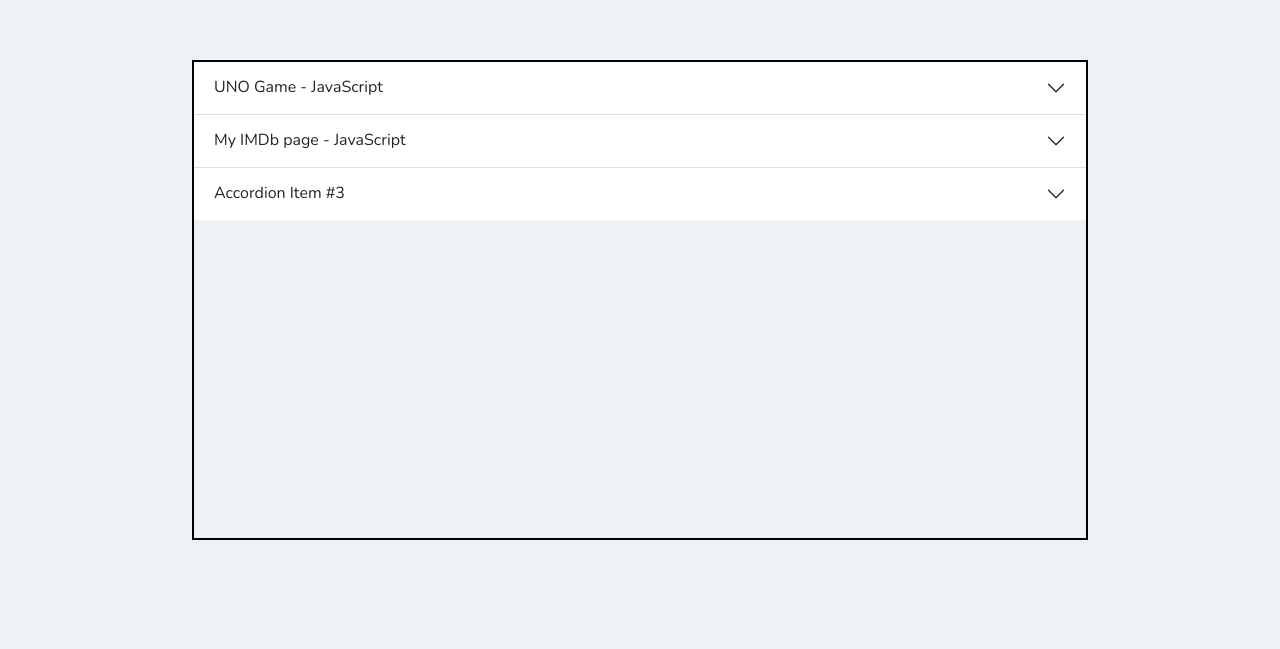
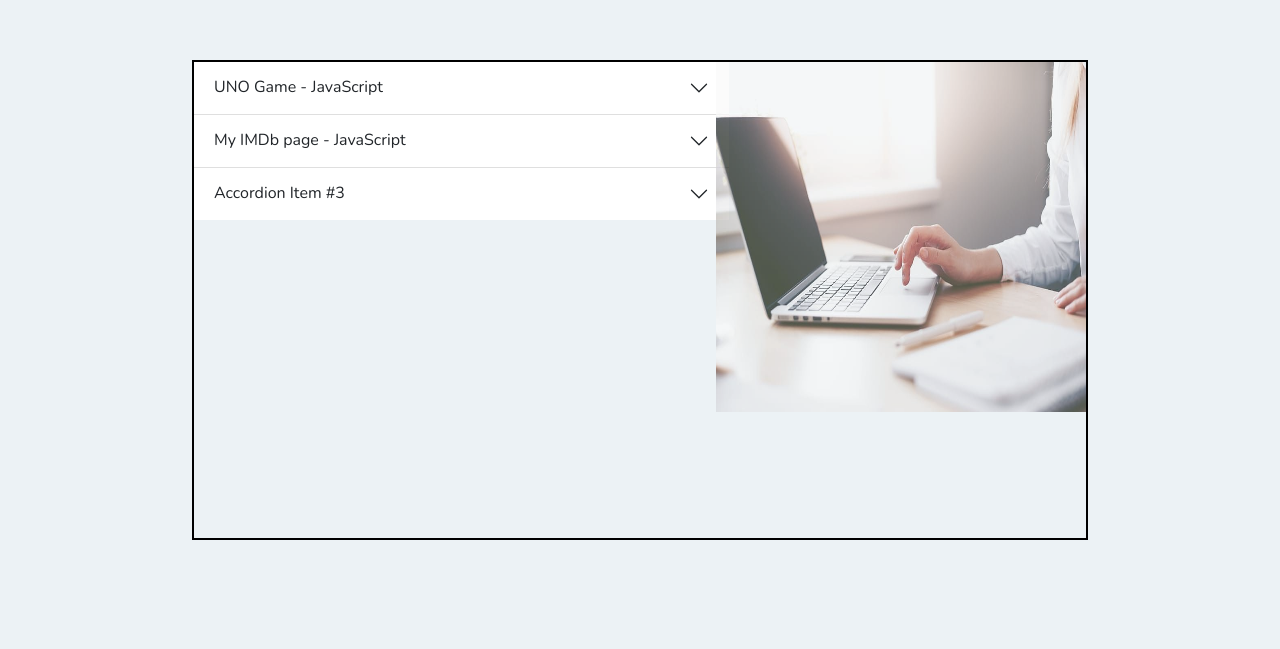
Before and after one commit to LaviniaPop31/MyOnlineCV, a plain HTML site: page Portofolio_page/portofolio.html in a window 1280 px wide. Shown: the part 54-703 px from the top of the page. Drawn offline with nearby package versions, Linux system fonts and the light colour scheme.

Commit message:
added foto in portofolio page

```diff
--- a/Portofolio_page/portofolio.css
+++ b/Portofolio_page/portofolio.css
@@ -7,3 +7,16 @@
     right: 0;
     margin: 5% auto;
 }
+
+#allProjects {
+    width: 60%;
+}
+
+#workingImg {
+    position: absolute;
+    width: 370px;
+    height: 350px;
+    right: 0%;
+    top: 0%;
+    opacity: 0.7;
+}
--- a/Portofolio_page/portofolio.html
+++ b/Portofolio_page/portofolio.html
@@ -95,6 +95,9 @@
                     </div>
                 </div>
             </div>
+            <div>
+                <img id="workingImg" src="../img/working.jpg">
+            </div>
         </section>
     </main>
     <!-- Footer -->
```
Also changed, not shown: img/working.jpg (added).
